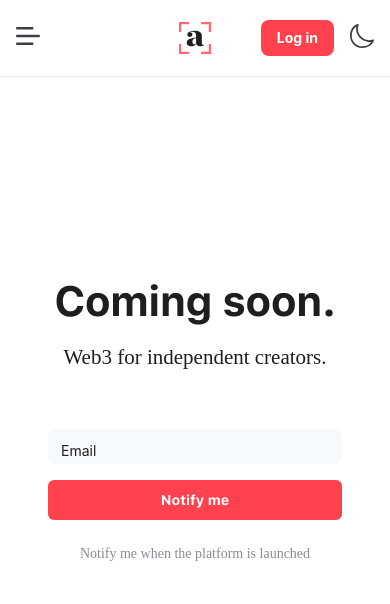
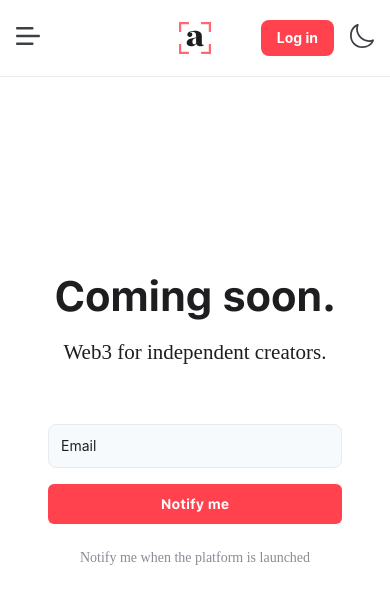
Before and after one commit to ClementeSerrano/web-app-boilerplate, a React (Create React App) app: page / in a window 390 px wide. Shown: the top 604 px of the page. Built offline with nearby package versions, Linux system fonts and the light colour scheme; a web font is replaced by a local one; what @liskhq/lisk-client would draw is missing.

Commit message:
:lipstick: Fix TextInput bgColor and mobile padding styles

```diff
--- a/src/app/components/TextField/TextField.styles.ts
+++ b/src/app/components/TextField/TextField.styles.ts
@@ -96,15 +96,13 @@ export const TextFieldInputContainer = styled.div<TextFieldInputContainerProps>`
   border: ${({ theme, variant, error }) =>
     variant === 'filled'
       ? `1px solid ${
-          error ? theme.colors.red.main : theme.palette.background.level2
+          error ? theme.colors.red.main : theme.palette.background.level3
         }`
       : 'unset'};
   border-bottom: ${({ theme, variant, error }) =>
-    variant === 'filled' && !error
-      ? 'unset'
-      : `${variant === 'filled' ? '1px' : '2px'} solid ${
-          error ? theme.colors.red.main : theme.palette.background.level3
-        }`};
+    `${variant === 'filled' ? '1px' : '2px'} solid ${
+      error ? theme.colors.red.main : theme.palette.background.level3
+    }`};
   background-color: ${({ variant, theme }) =>
     variant === 'filled' ? theme.palette.background.level2 : 'transparent'};
   color: ${({ theme, error }) =>
@@ -117,9 +115,6 @@ export const TextFieldInputContainer = styled.div<TextFieldInputContainerProps>`
     `&:hover{ background-color: ${theme.palette.background.level3} }`};
 
   @media (max-width: ${DEVICES_BREAKPOINTS.phone.max}px) {
-    padding: ${({ theme }) => theme.spacing.xxs}px
-      ${({ theme, variant }) =>
-        variant === 'filled' ? theme.spacing.xxs : '0'}px;
     margin-top: ${({ theme, variant, isLabel }) =>
       !isLabel
         ? 0
--- a/src/app/components/TextField/TextField.types.ts
+++ b/src/app/components/TextField/TextField.types.ts
@@ -1,11 +1,11 @@
 import { CSSProperties, InputHTMLAttributes, ReactNode } from 'react';
 
 export type TextFieldProps = InputHTMLAttributes<HTMLInputElement> & {
-  label?: string;
-  variant?: TextFieldVariant;
   adornments?: { left?: ReactNode; right?: ReactNode };
   error?: boolean;
+  label?: string;
   style?: TextFieldStyle;
+  variant?: TextFieldVariant;
 };
 
 export type TextFieldStyle = {
```
